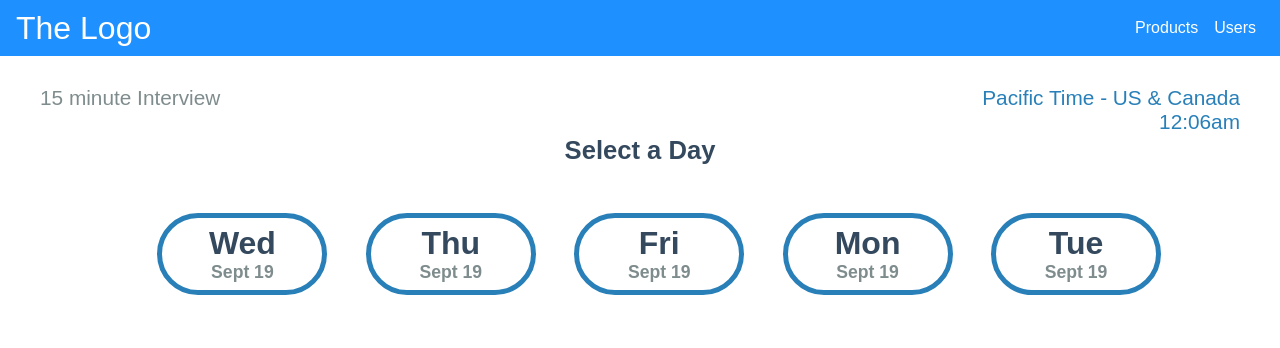
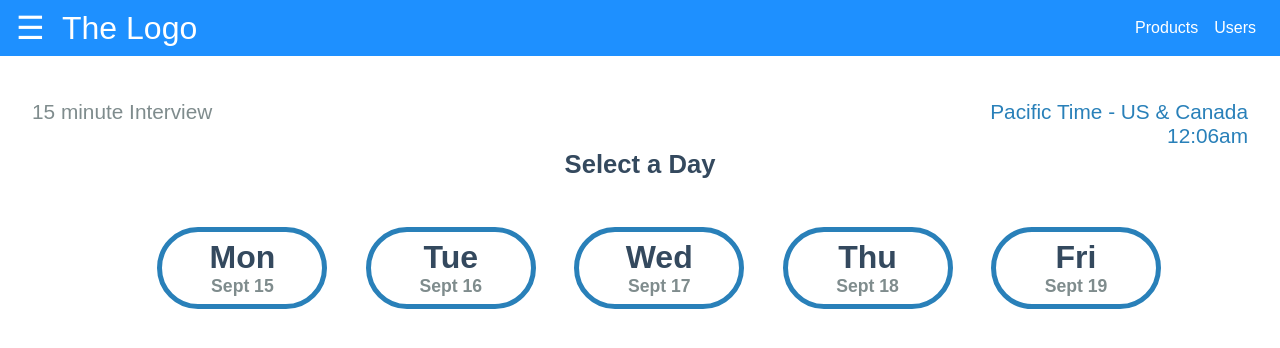
Before and after one commit to Outbook-Archive/Front-End-Web, a React (Create React App) app: page /dashboard in a window 1280 px wide. Shown: the top 348 px of the page. Built offline with nearby package versions, Linux system fonts and the light colour scheme.

Commit message:
moved html and body styles to app.css file

```diff
--- a/src/components/App.js
+++ b/src/components/App.js
@@ -1,18 +1,22 @@
 import React, { Component } from 'react'
 import { BrowserRouter, Route } from 'react-router-dom'
 import Toolbar from '../components/Toolbar/Toolbar'; /* FIXME: change to navbar */
+import SideDrawer from '../components/SideDrawer/SideDrawer';
 
-import Landing from './landing/Landing'
-import Dashboard from './Dashboard/Dashboard'
+import Landing from './landing/Landing';
+import Dashboard from './Dashboard/Dashboard';
+
+import './app.css';
 
 
 class App extends Component {
   render() {
     return (
       <BrowserRouter>
-        <div className="App">
+        <div className="App" style={{height: '100%'}}>
           <Toolbar />
-          <div style={{marginTop: '54px'}}>
+          <SideDrawer />
+          <div>
           {/*<div>*/}
             <Route exact path='/' component={Landing} />
             <Route exact path='/dashboard' component={Dashboard} />
--- /dev/null
+++ b/src/components/SideDrawer/DrawerToggleBtn.css
@@ -0,0 +1,24 @@
+.toggle-btn {
+	display: flex;
+	flex-direction: column;
+	justify-content: space-around;
+	height: 50px;
+	width: 30px;
+	background: transparent;
+	border: none;
+	cursor: pointer;
+	padding: 0;
+	box-sizing: border-box;
+	color: white;
+	font-size: 2rem;
+}
+
+.toggle-btn:focus {
+	outline: none;
+}
+
+.toggle-btn-line {
+	width: 30px;
+	height: 2px;
+	background: white;
+}
--- /dev/null
+++ b/src/components/SideDrawer/DrawerToggleBtn.js
@@ -0,0 +1,11 @@
+import React from 'react';
+
+import './DrawerToggleBtn.css';
+
+const drawerToggleButton = props => (
+  <div className="toggle-btn">
+    <button className="toggle-btn">☰</button>
+  </div>
+);
+
+export default drawerToggleButton;
--- /dev/null
+++ b/src/components/SideDrawer/SideDrawer.js
@@ -0,0 +1,13 @@
+import React from 'react';
+import './SideDrawer.css';
+
+const SideDrawer = props => (
+  <nav className="side-drawer">
+    <ul>
+      <li><a href="/"></a>Products</li>
+      <li><a href="/"></a>Users</li>
+    </ul>
+  </nav>
+);
+
+export default SideDrawer;
--- a/src/components/Toolbar/Toolbar.css
+++ b/src/components/Toolbar/Toolbar.css
@@ -17,6 +17,7 @@
 }
 
 .toolbar-logo a {
+	padding-left: 1rem;
 	color: white;
 	text-decoration: none;
 	font-size: 2rem;
--- a/src/components/Toolbar/Toolbar.js
+++ b/src/components/Toolbar/Toolbar.js
@@ -1,10 +1,11 @@
 import React from 'react';
+import DrawerToggleBtn from '../SideDrawer/DrawerToggleBtn';
 import './Toolbar.css';
 
 const toolbar = props => (
   <header className="toolbar">
     <nav className="toolbar-navigation">
-      <div className="toolbar-hamburger"></div>
+      <DrawerToggleBtn />
       <div className="toolbar-logo"><a href="/">The Logo</a></div>
       <div className="spacer"/>
       <div className="toolbar-navigation-items">
--- /dev/null
+++ b/src/components/app.css
@@ -0,0 +1,10 @@
+html {
+	height: 100%;
+}
+
+body {
+	margin: 0;
+	padding: 0;
+	font-family: sans-serif;
+	height: 100%;
+}
--- a/src/components/dashboard/DayPicker.js
+++ b/src/components/dashboard/DayPicker.js
@@ -5,11 +5,11 @@ class DayPicker extends Component {
   render() {
     return (
       <div className="day-container">
-        <Day day="Wed" date="Sept 19"/>
-        <Day day="Thu" date="Sept 19"/>
+        <Day day="Mon" date="Sept 15"/>
+        <Day day="Tue" date="Sept 16"/>
+        <Day day="Wed" date="Sept 17"/>
+        <Day day="Thu" date="Sept 18"/>
         <Day day="Fri" date="Sept 19"/>
-        <Day day="Mon" date="Sept 19"/>
-        <Day day="Tue" date="Sept 19"/>
       </div>
     )
   }
--- a/src/components/dashboard/styles.css
+++ b/src/components/dashboard/styles.css
@@ -1,6 +1,4 @@
-* {
-	font-family: sans-serif;
-}
+
 .top-bar {
 	display: flex;
 	justify-content: space-between;
--- a/src/index.js
+++ b/src/index.js
@@ -2,6 +2,7 @@ import React from 'react';
 import ReactDOM from 'react-dom';
 import App from './components/App';
 import * as serviceWorker from './serviceWorker';
+
 
 ReactDOM.render(<App />, document.getElementById('root'));
 
```
Also changed, not shown: src/components/SideDrawer/SideDrawer.css (added).
